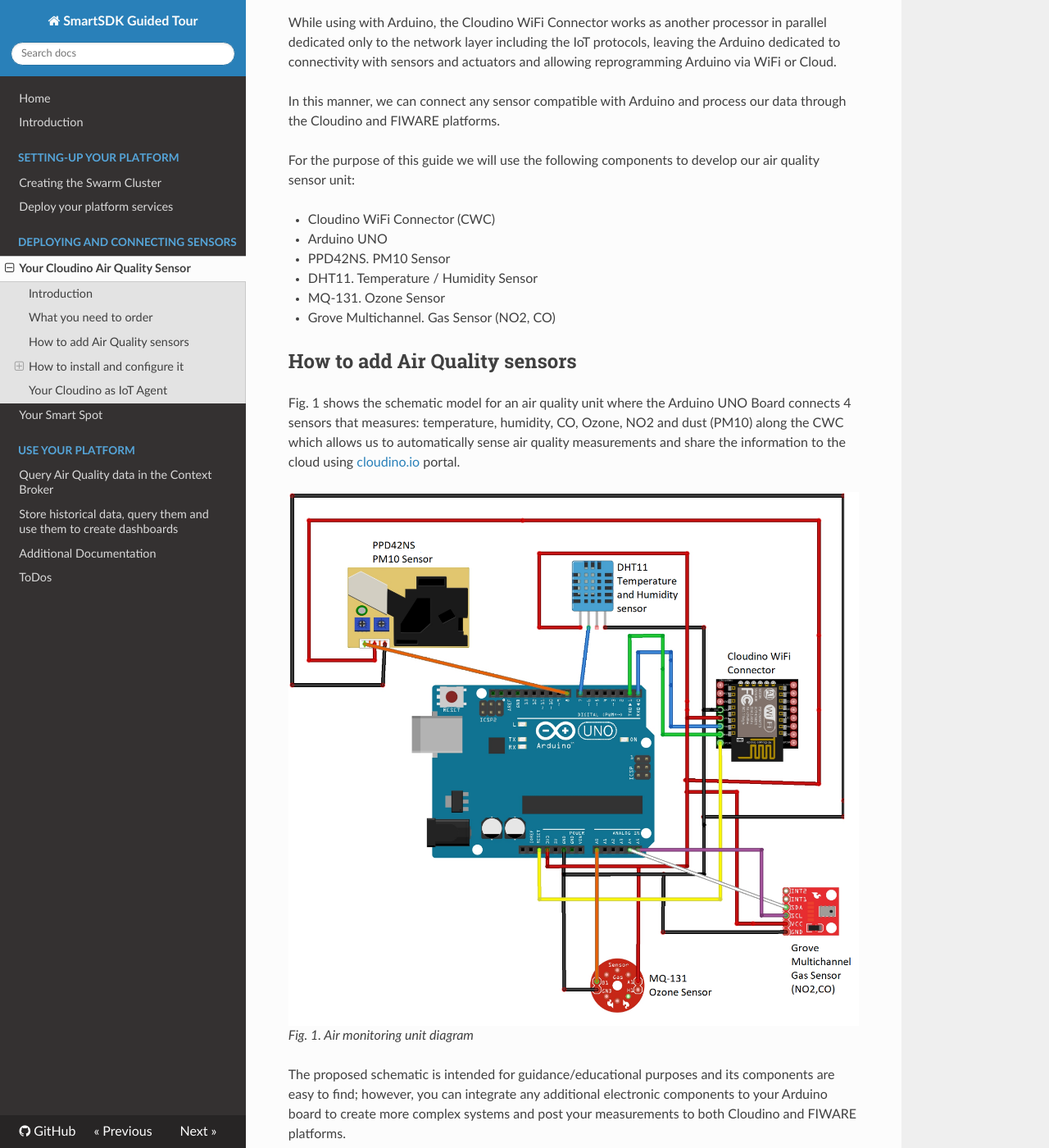
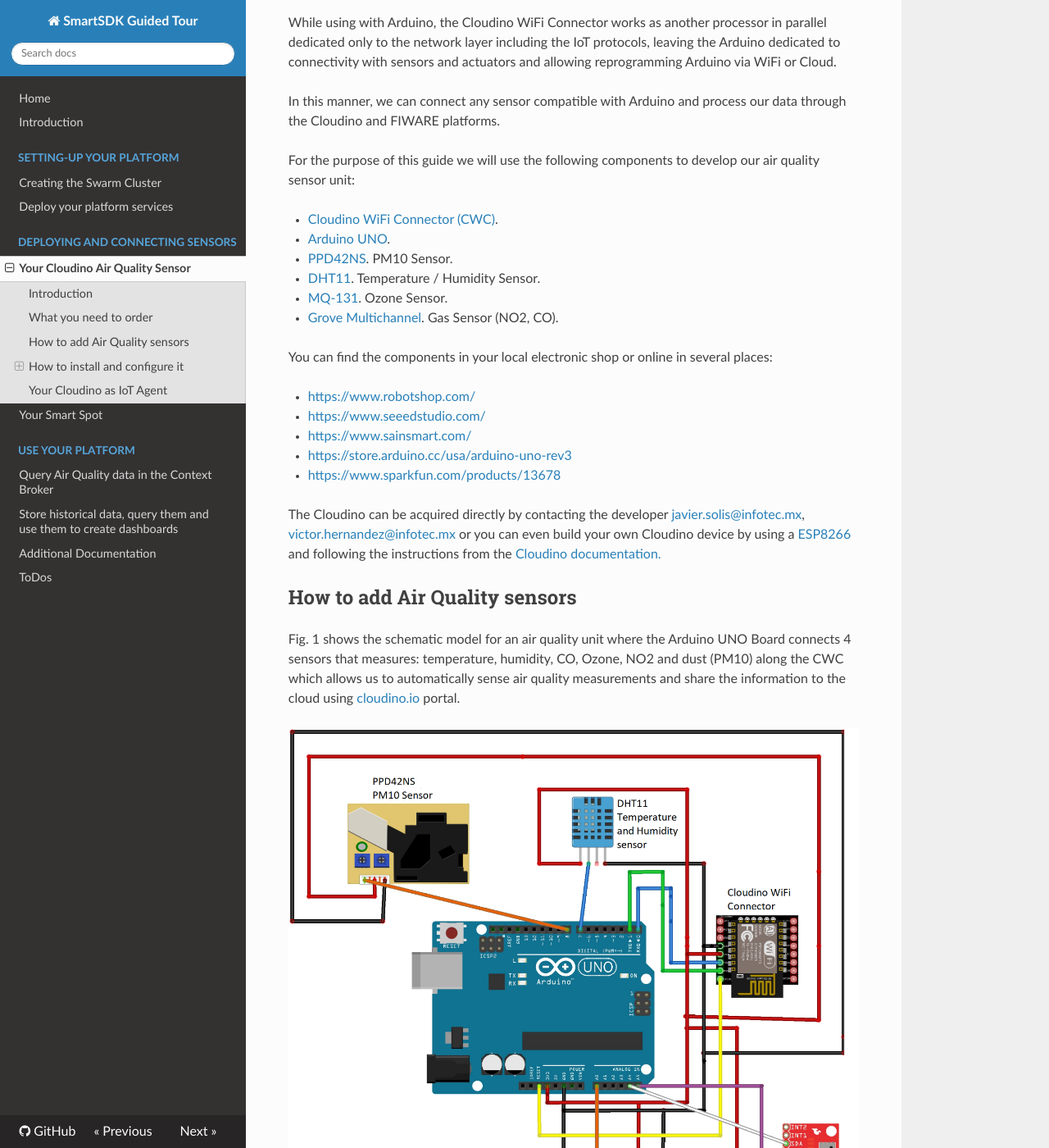
Before and after one commit to smartsdk/guided-tour, an MkDocs documentation site: the page built from docs/sensors/cloudino.md, in a window 1280 px wide and 1400 px high, scrolled down 424 px. Shown: the whole window at 82% size. Built offline with MkDocs 1.6.1, drawn with Linux system fonts in a browser that asks for light colours; nearby versions of some CDN libraries; comment, search, counter and statistics services are not loaded; old or Windows-style settings are respelled for this version of MkDocs; some of the changed text lies outside the part shown.

Commit message:
References, where to acquire components

```diff
--- a/docs/sensors/cloudino.md
+++ b/docs/sensors/cloudino.md
@@ -24,12 +24,28 @@ data through the Cloudino and FIWARE platforms.
 For the purpose of this guide we will use the following components to develop our
 air quality sensor unit:
 
-* Cloudino WiFi Connector (CWC)
-* Arduino UNO
-* PPD42NS. PM10 Sensor
-* DHT11. Temperature / Humidity Sensor
-* MQ-131. Ozone Sensor
-* Grove Multichannel. Gas Sensor (NO2, CO)
+* [Cloudino WiFi Connector (CWC)](http://cloudino.io).
+* [Arduino UNO](https://store.arduino.cc/usa/arduino-uno-rev3).
+* [PPD42NS](https://www.mouser.com/ds/2/744/Seeed_101020012-1217636.pdf). PM10 Sensor.
+* [DHT11](http://www.micropik.com/PDF/dht11.pdf). Temperature / Humidity Sensor.
+* [MQ-131](https://www.compel.ru/item-pdf/cf02de305c8369719f27e4149395c6da/pn/winsen~mq131-high-concentration-ozone-gas-sensor.pdf).
+  Ozone Sensor.
+* [Grove Multichannel](http://cdn-reichelt.de/documents/datenblatt/A300/101020088_01.pdf).
+  Gas Sensor (NO2, CO).
+
+You can find the components in your local electronic shop or online in several
+places:
+
+* <https://www.robotshop.com/>
+* <https://www.seeedstudio.com/>
+* <https://www.sainsmart.com/>
+* <https://store.arduino.cc/usa/arduino-uno-rev3>
+* <https://www.sparkfun.com/products/13678>
+
+The Cloudino can be acquired directly by contacting the developer
+<javier.solis@infotec.mx>, <victor.hernandez@infotec.mx>
+or you can even build your own Cloudino device by using a [ESP8266](https://www.sparkfun.com/products/13678)
+and following the instructions from the [Cloudino documentation.](https://github.com/Cloudino/Cloudino-Doc/wiki/Make-your-first-Cloudino)
 
 ## How to add Air Quality sensors
 
```
Also changed, not shown: other parts of docs/sensors/cloudino.md (+0 -3 lines).
